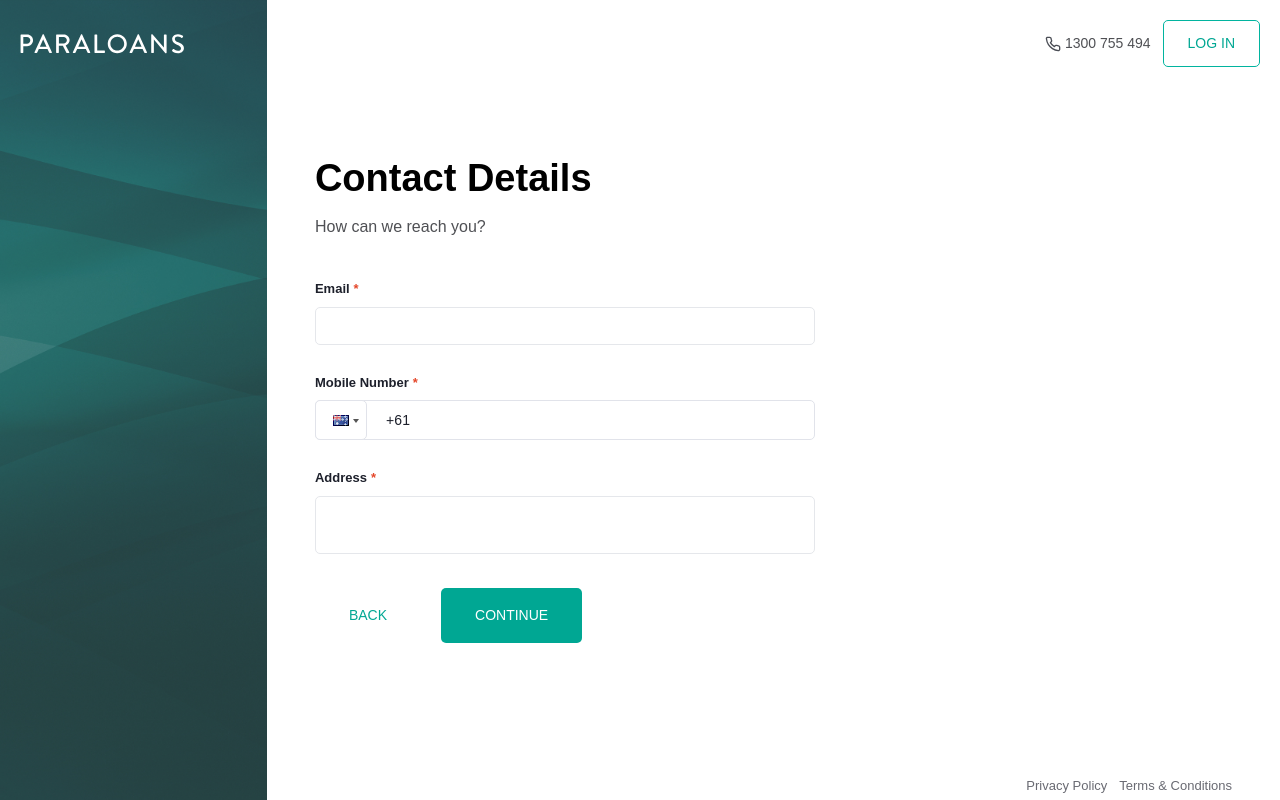
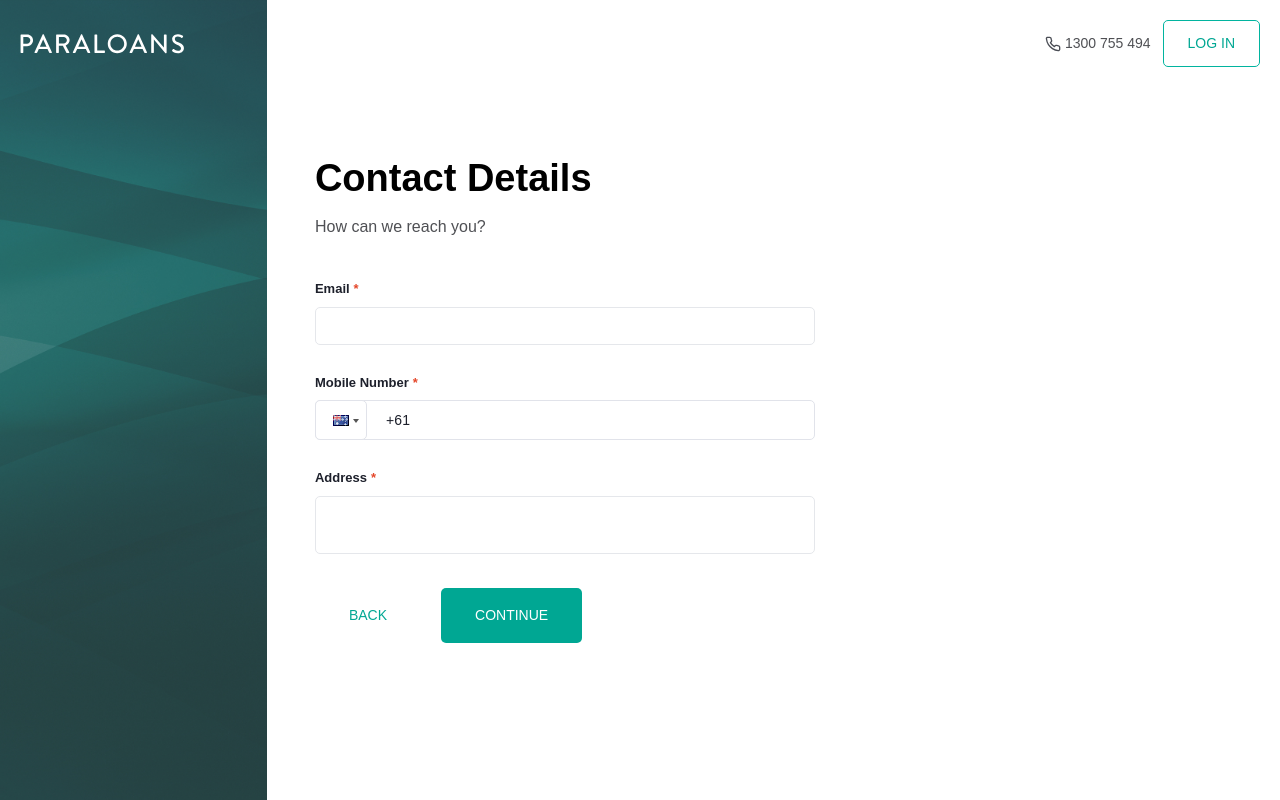
Before and after one commit to topdev05/Paraloan, a Next.js app in the folder web/: page /contact-details in a window 1280 px wide. Built offline with nearby package versions, Linux system fonts and the light colour scheme; a web font is replaced by a local one.

Commit message:
Chore: remove cypress-problematic unneeded footer

```diff
--- a/web/src/app/(loan-form)/layout.tsx
+++ b/web/src/app/(loan-form)/layout.tsx
@@ -8,7 +8,6 @@ import { FormProvider, useForm } from "react-hook-form";
 import { yupResolver } from "@hookform/resolvers/yup";
 
 import { FormBack } from "@/app/components/FormBack";
-import { FormFooter } from "@/app/components/FormFooter";
 import { FormNext } from "@/app/components/FormNext";
 import { NavbarAlt } from "@/app/components/NavbarAlt";
 
@@ -59,7 +58,6 @@ export default function LoanFormLayout({
                     {nextPath && <FormNext nextLink={nextPath} />}
                   </div>
                 </div>
-                <FormFooter />
               </div>
             </div>
           </div>
--- a/web/src/app/components/FormFooter/FormFooter.tsx
+++ /dev/null
@@ -1,8 +0,0 @@
-export const FormFooter = () => {
-  return (
-    <footer className="w-full left-0 bottom-5 flex justify-end font-proximaNova text-neutral-600 text-sm space-x-3 pr-12">
-      <div className="cursor-pointer">Privacy Policy</div>
-      <div className="cursor-pointer">Terms & Conditions</div>
-    </footer>
-  );
-};
--- a/web/src/app/components/FormFooter/index.ts
+++ /dev/null
@@ -1 +0,0 @@
-export { FormFooter } from "./FormFooter";
```
Also changed, not shown: 1 other file (tests, documents, lock files or other folders).
